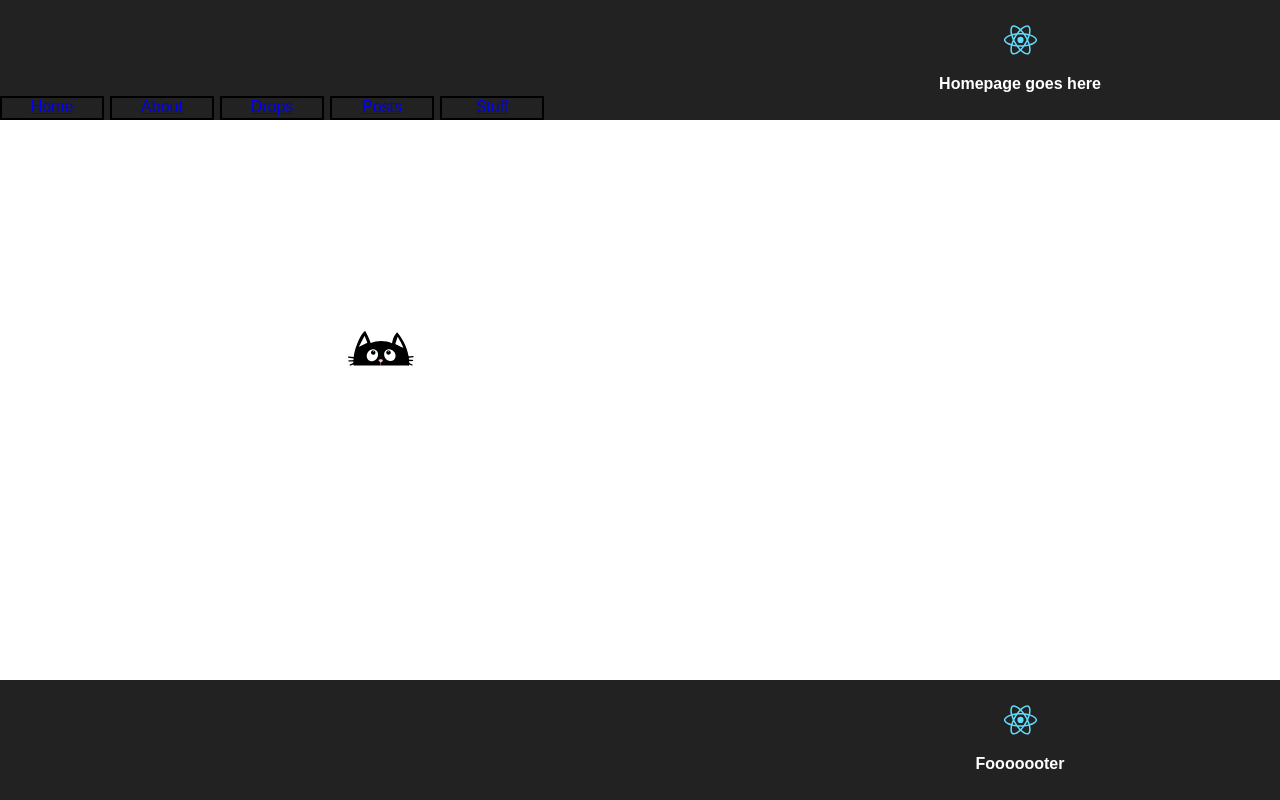
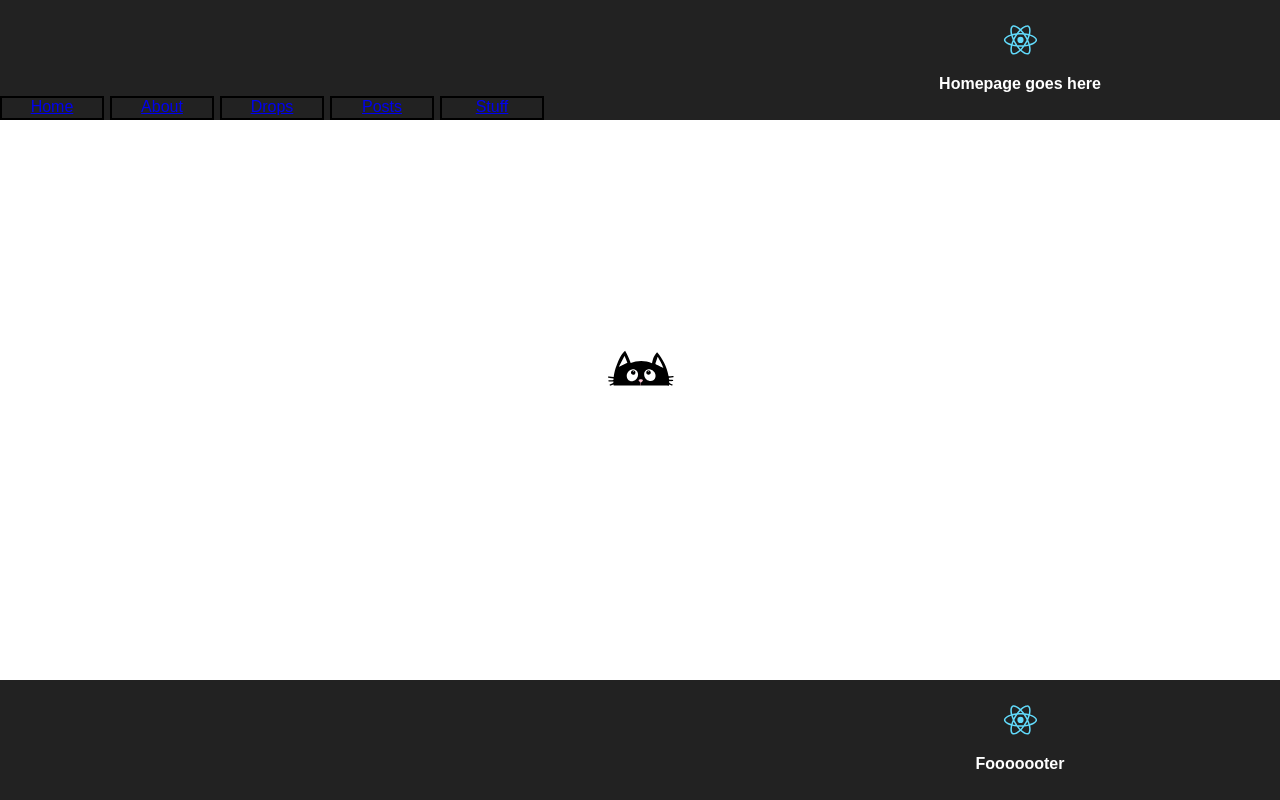
Before and after one commit to tobyjohnston38/test-app, a React (Create React App) app: page / in a window 1280 px wide. Shown: the top 800 px of the page. Built offline with nearby package versions, Linux system fonts and the light colour scheme.

Commit message:
centered cat again

```diff
--- a/src/App.css
+++ b/src/App.css
@@ -22,7 +22,7 @@
 
 .App-cat {
   height: 80px;
-  position: absolute; right: 430px; top: 150px;
+  position: relative; right: 0px; top: 100px;
 }
 
 .counter-1 {
```
